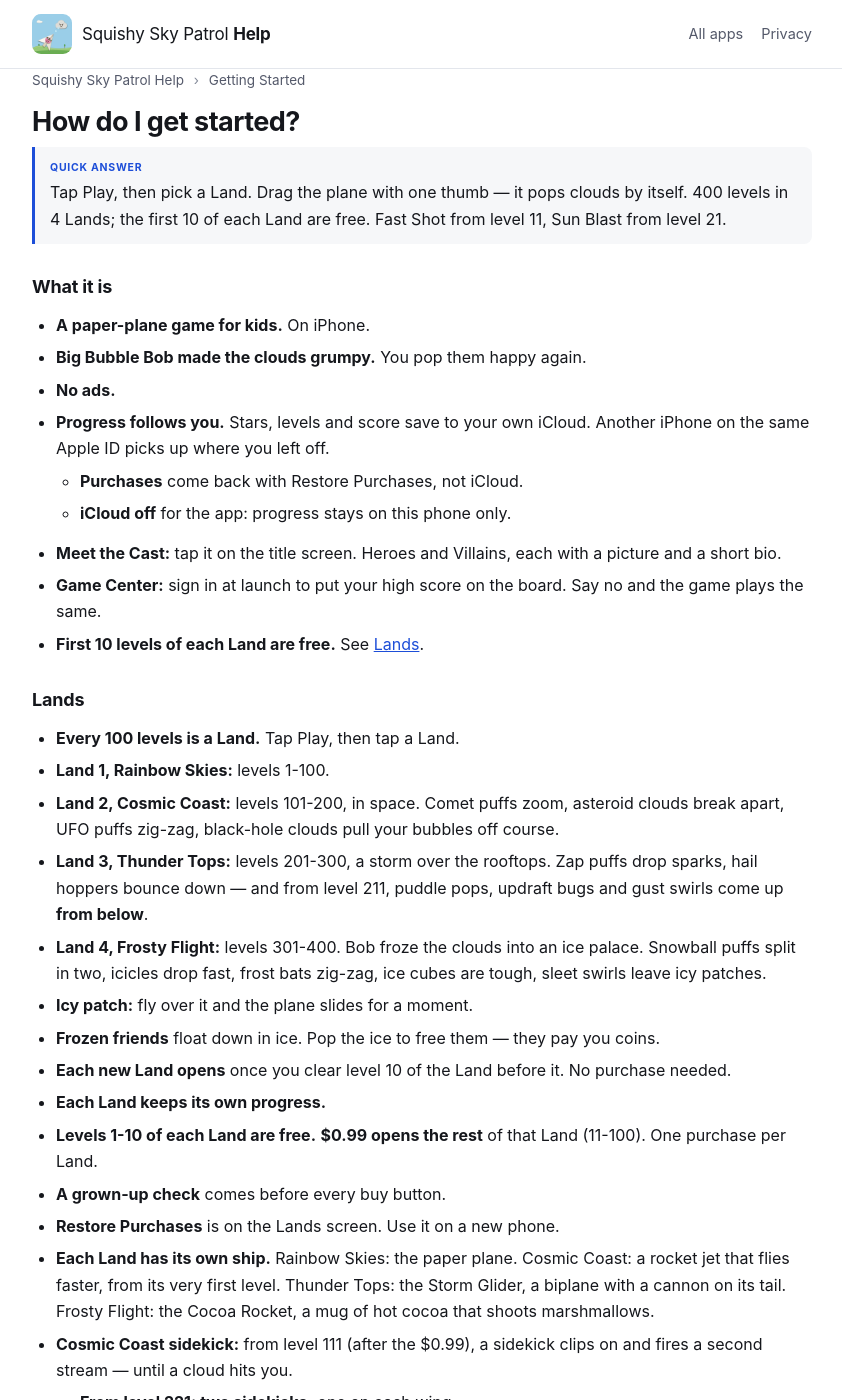
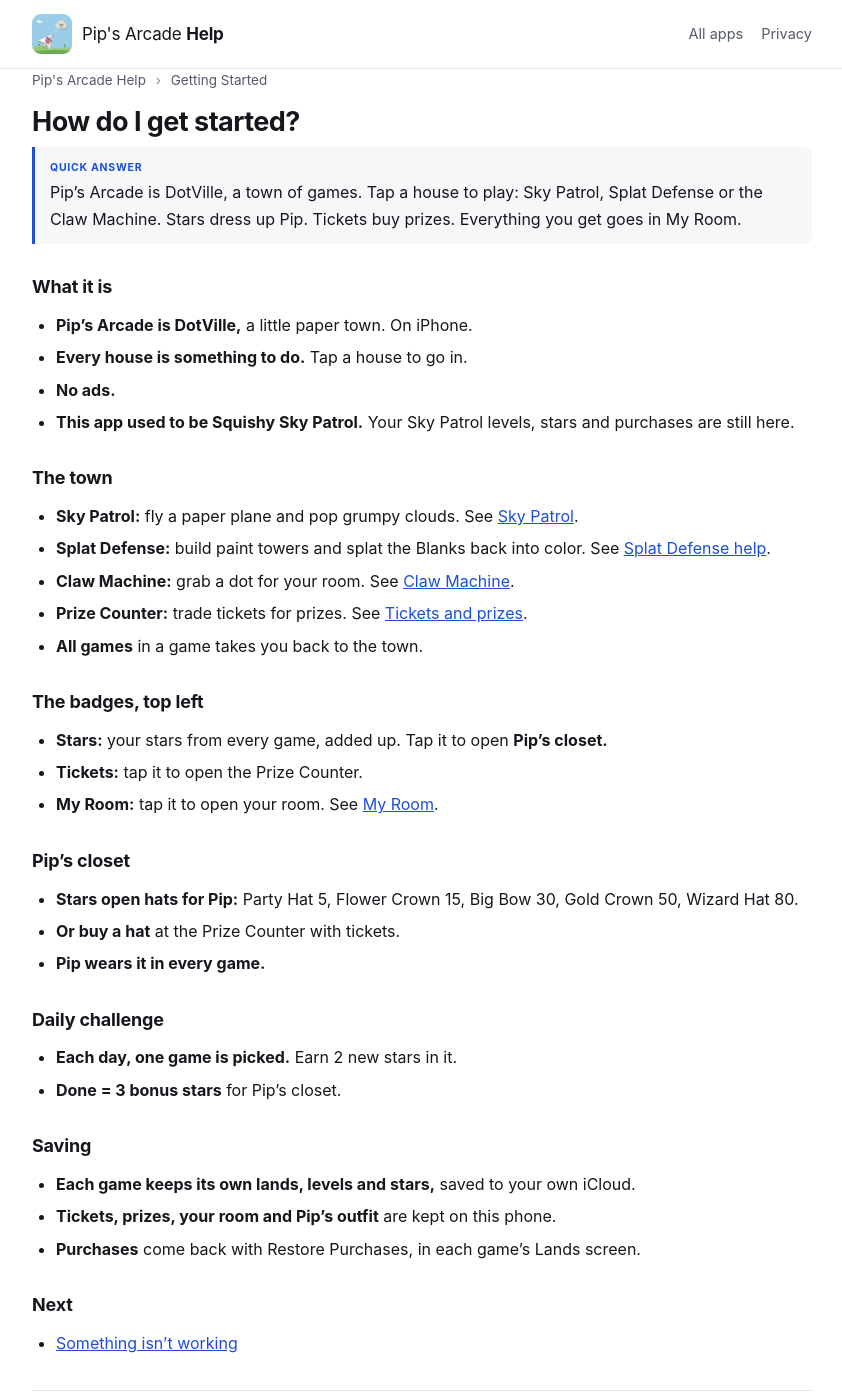
Before and after one commit to mytombrown/team-assist-help, a Jekyll site: the page built from _guides/squishyskypatrol/getting-started.md, in a window 1280 px wide and 1400 px high. Shown: the whole window, without its empty margins (218-1060 px from the left). Built offline with Jekyll 4.4.1, drawn with Linux system fonts in a browser that asks for light colours; some of the changed text lies outside the part shown.

Commit message:
SSP-1522: Pip's Arcade help — town, Sky Patrol, Claw Machine, tickets + prizes, My Room; DotVille Quest name
Co-Authored-By: Claude Opus 5.5 <noreply@anthropic.com>

```diff
--- a/_data/apps.yml
+++ b/_data/apps.yml
@@ -30,15 +30,15 @@
   privacy: https://legal.mytombrown.com/squishy-splat-defense/privacy/
   soon: true
 - id: squishyquest
-  name: Squishy Quest
+  name: DotVille Quest
   icon: /assets/icons/squishyquest.png
   blurb: "A papercraft adventure: follow the clues, team up, and paint Craftville back to color."
   privacy: https://legal.mytombrown.com/squishy-quest/privacy/
   soon: true
 - id: squishyskypatrol
-  name: Squishy Sky Patrol
+  name: Pip's Arcade
   icon: /assets/icons/squishyskypatrol.png
-  blurb: "A paper-plane game for kids: drag the plane, pop the grumpy clouds, beat Big Bubble Bob."
+  blurb: "Welcome to DotVille: Sky Patrol, Splat Defense, the Claw Machine, tickets, prizes and your own room."
   soon: true
 - id: novapatrol
   name: Nova Patrol
--- a/_guides/squishyskypatrol/getting-started.md
+++ b/_guides/squishyskypatrol/getting-started.md
@@ -3,108 +3,53 @@ title: "How do I get started?"
 app: squishyskypatrol
 category: getting-started
 order: 1
-tags: "start, first time, new, play, level 1, story, map, stars, hearts, score, high score, total score, game center, leaderboard, sky patrol, clouds, bob, fast shot, sun blast, power-up, 100 levels, worlds, easy, hard, difficulty, trophy, iphone duo, sideways, landscape, camera, lands, land 2, cosmic coast, rocket jet, sidekick, purchase, restore, free levels, 200 levels, 300 levels, land 3, thunder tops, storm glider, reverse cannon, rumble, from below, 400 levels, land 4, frosty flight, cocoa rocket, marshmallow, fire ring, flurry, icy patch, frozen friend, icloud, sync, new phone, ipad, meet the cast, cast, heroes, villains, characters, power-up level, level up, faster, button magnet, magnet, buttons, two sidekicks, twin sidekick"
-quick: "Tap Play, then pick a Land. Drag the plane with one thumb — it pops clouds by itself. 400 levels in 4 Lands; the first 10 of each Land are free. Fast Shot from level 11, Sun Blast from level 21."
+tags: "start, first time, new, play, pip's arcade, arcade, dotville, town, houses, home screen, sky patrol, splat defense, claw machine, prize counter, my room, stars, pip, closet, outfit, hat, daily challenge, bonus stars, tickets, no ads, icloud"
+quick: "Pip's Arcade is DotVille, a town of games. Tap a house to play: Sky Patrol, Splat Defense or the Claw Machine. Stars dress up Pip. Tickets buy prizes. Everything you get goes in My Room."
 related:
+  - sky-patrol
+  - claw-machine
+  - tickets-and-prizes
+  - my-room
   - troubleshooting
 ---
 
 ## What it is
 
-- **A paper-plane game for kids.** On iPhone.
-- **Big Bubble Bob made the clouds grumpy.** You pop them happy again.
+- **Pip's Arcade is DotVille,** a little paper town. On iPhone.
+- **Every house is something to do.** Tap a house to go in.
 - **No ads.**
-- **Progress follows you.** Stars, levels and score save to your own iCloud. Another iPhone on the same Apple ID picks up where you left off.
-  - **Purchases** come back with Restore Purchases, not iCloud.
-  - **iCloud off** for the app: progress stays on this phone only.
-- **Meet the Cast:** tap it on the title screen. Heroes and Villains, each with a picture and a short bio.
-- **Game Center:** sign in at launch to put your high score on the board. Say no and the game plays the same.
-- **First 10 levels of each Land are free.** See [Lands](#lands).
+- **This app used to be Squishy Sky Patrol.** Your Sky Patrol levels, stars and purchases are still here.
 
-## Lands
+## The town
 
-- **Every 100 levels is a Land.** Tap Play, then tap a Land.
-- **Land 1, Rainbow Skies:** levels 1-100.
-- **Land 2, Cosmic Coast:** levels 101-200, in space. Comet puffs zoom, asteroid clouds break apart, UFO puffs zig-zag, black-hole clouds pull your bubbles off course.
-- **Land 3, Thunder Tops:** levels 201-300, a storm over the rooftops. Zap puffs drop sparks, hail hoppers bounce down — and from level 211, puddle pops, updraft bugs and gust swirls come up **from below**.
-- **Land 4, Frosty Flight:** levels 301-400. Bob froze the clouds into an ice palace. Snowball puffs split in two, icicles drop fast, frost bats zig-zag, ice cubes are tough, sleet swirls leave icy patches.
-- **Icy patch:** fly over it and the plane slides for a moment.
-- **Frozen friends** float down in ice. Pop the ice to free them — they pay you coins.
-- **Each new Land opens** once you clear level 10 of the Land before it. No purchase needed.
-- **Each Land keeps its own progress.**
-- **Levels 1-10 of each Land are free.** **$0.99 opens the rest** of that Land (11-100). One purchase per Land.
-- **A grown-up check** comes before every buy button.
-- **Restore Purchases** is on the Lands screen. Use it on a new phone.
-- **Each Land has its own ship.** Rainbow Skies: the paper plane. Cosmic Coast: a rocket jet that flies faster, from its very first level. Thunder Tops: the Storm Glider, a biplane with a cannon on its tail. Frosty Flight: the Cocoa Rocket, a mug of hot cocoa that shoots marshmallows.
-- **Cosmic Coast sidekick:** from level 111 (after the $0.99), a sidekick clips on and fires a second stream — until a cloud hits you.
-  - **From level 221: two sidekicks,** one on each wing.
-- **Button Magnet (from level 121):** catch the blue squish. Buttons fly to you from further away.
-  - **Catch more:** it reaches further, up to level 3. A hit takes it away.
-- **Thunder Tops reverse cannon:** from level 211 (after the $0.99), catch the orange squish. The tail cannon fires fast orange beams down at what comes up from below. A hit takes it away; a new one drops a few seconds later.
-- **Frosty Flight fire ring:** from level 311 (after the $0.99), catch the flame squish. Fire circles the plane for 10 seconds and hurts what it touches — ice cubes most. A hit puts it out; a new one drops a while later.
-- **Lost a power-up to a hit?** A new one drops — unless the level is almost done (80% or more).
-- **Every power-up keeps working** in later Lands.
+- **Sky Patrol:** fly a paper plane and pop grumpy clouds. See [Sky Patrol]({{ '/squishyskypatrol/sky-patrol/' | relative_url }}).
+- **Splat Defense:** build paint towers and splat the Blanks back into color. See [Splat Defense help]({{ '/squishysplatdefense/' | relative_url }}).
+- **Claw Machine:** grab a dot for your room. See [Claw Machine]({{ '/squishyskypatrol/claw-machine/' | relative_url }}).
+- **Prize Counter:** trade tickets for prizes. See [Tickets and prizes]({{ '/squishyskypatrol/tickets-and-prizes/' | relative_url }}).
+- **All games** in a game takes you back to the town.
 
-## Start playing
+## The badges, top left
 
-- **Tap Play.**
-- **The first time:** a short story plays. Tap to keep going.
-- **Drag with one thumb.** The plane fires bubbles by itself (marshmallows in Frosty Flight). Each shot has a dark ring, so you can see it on every sky.
-- **Fly anywhere.** The plane reaches all the way up, just under the score and hearts. Bumping a boss still costs a heart.
+- **Stars:** your stars from every game, added up. Tap it to open **Pip's closet.**
+- **Tickets:** tap it to open the Prize Counter.
+- **My Room:** tap it to open your room. See [My Room]({{ '/squishyskypatrol/my-room/' | relative_url }}).
 
-## The clouds
+## Pip's closet
 
-- **Puff:** 1 hit. **Drizzle:** 2 hits, zigzags. **Rumble:** 4 hits, drops raindrops.
-- **Gold cloud:** drops a shield. It keeps you safe for a few seconds.
-- **A boss** waits at the end of every world: levels 10, 20, 30 … 400. In space: the Gloom Moon and Meteor Mike. In Thunder Tops: Rumble, a very loud storm cloud. In Frosty Flight: Flurry, a snow cloud who throws snowflakes — the fire ring melts them.
+- **Stars open hats for Pip:** Party Hat 5, Flower Crown 15, Big Bow 30, Gold Crown 50, Wizard Hat 80.
+- **Or buy a hat** at the Prize Counter with tickets.
+- **Pip wears it in every game.**
 
-## Power-ups
+## Daily challenge
 
-- **Fast Shot (from level 11):** catch the pink bubble. You fire twice as fast.
-  - **A hit takes it away.** It also ends with the level.
-- **Sun Blast (from level 21):** tap the sun. Every cloud on screen pops.
-  - **Once a level.** The sun goes grey after. The boss is not popped.
-- **Power-ups level up, up to 3.** Fast Shot, sidekick, reverse cannon and fire ring.
-  - **Holding one?** The same power-up drops again a few seconds later.
-  - **Catch it:** it gets faster. Level 3 is the fastest.
-  - **A hit takes it all away.** The next catch starts back at level 1.
+- **Each day, one game is picked.** Earn 2 new stars in it.
+- **Done = 3 bonus stars** for Pip's closet.
 
-## Hearts and stars
+## Saving
 
-- **You have 3 hearts.** A raindrop or a cloud bump takes 1.
-- **1 star:** win the level. **2 stars:** pop half the clouds. **3 stars:** pop most of them with 2 hearts left.
-  - **3 stars on Hard only.** Easy tops out at 2.
-
-## Easy or Hard
-
-- **Pick on the map.** Tap Easy or Hard.
-- **Hard:** more clouds, faster, tougher. Bosses are stronger.
-- **Hard scores x2.**
-
-## Score
-
-- **Level score = time + coins + hearts.**
-  - **Time:** 5 for each second under par (wins only).
-  - **Coins:** 10 for each jelly coin.
-  - **Hearts:** 100 for each heart left (wins only).
-- **The results screen** shows all 3 parts.
-- **Total score** = each level's best, added up. It shows on the map.
-- **Signed in to Game Center?** Your total goes on the High Score board. Tap **High Scores** on the title screen, or the **trophy** on the map or results screen, to see it.
-
-## The map
-
-- **100 levels in 10 worlds in each Land.** Puffy Peaks first, then Thunder Town and more.
-- **Win a level** to open the next one.
-- **Your best stars** show on each level.
-- **The story** plays before level 1 and on every 10th level.
-
-## iPhone Duo
-
-- **Open and held sideways:** the game stays the same size in the middle.
-  - **Left side:** score, coins, level and world.
-  - **Right side:** hearts, Fast Shot and the sun.
-- **Hearts stay clear of the camera** on every screen.
-- **Every other iPhone** plays upright, the same as before.
+- **Each game keeps its own lands, levels and stars,** saved to your own iCloud.
+- **Tickets, prizes, your room and Pip's outfit** are kept on this phone.
+- **Purchases** come back with Restore Purchases, in each game's Lands screen.
 
 ## Next
 
--- /dev/null
+++ b/_guides/squishyskypatrol/sky-patrol.md
@@ -0,0 +1,114 @@
+---
+title: "How do I play Sky Patrol?"
+app: squishyskypatrol
+category: how-to
+order: 1
+tags: "sky patrol, play, level 1, story, map, stars, hearts, score, high score, total score, game center, leaderboard, clouds, bob, fast shot, sun blast, power-up, 100 levels, worlds, easy, hard, difficulty, trophy, iphone duo, sideways, landscape, camera, lands, land 2, cosmic coast, rocket jet, sidekick, purchase, restore, free levels, 200 levels, 300 levels, land 3, thunder tops, storm glider, reverse cannon, rumble, from below, 400 levels, land 4, frosty flight, cocoa rocket, marshmallow, fire ring, flurry, icy patch, frozen friend, icloud, sync, new phone, ipad, meet the cast, cast, heroes, villains, characters, power-up level, level up, faster, button magnet, magnet, buttons, two sidekicks, twin sidekick"
+quick: "Tap the Sky Patrol house, then Play, then pick a Land. Drag the plane with one thumb — it pops clouds by itself. 400 levels in 4 Lands; the first 10 of each Land are free. Fast Shot from level 11, Sun Blast from level 21."
+related:
+  - getting-started
+  - tickets-and-prizes
+  - troubleshooting
+---
+
+## What it is
+
+- **A paper-plane game,** in the Sky Patrol house in DotVille.
+- **Big Bubble Bob made the clouds grumpy.** You pop them happy again.
+- **Progress follows you.** Stars, levels and score save to your own iCloud. Another iPhone on the same Apple ID picks up where you left off.
+  - **Purchases** come back with Restore Purchases, not iCloud.
+  - **iCloud off** for the app: progress stays on this phone only.
+- **Every level pays tickets** for the Prize Counter. See [Tickets and prizes]({{ '/squishyskypatrol/tickets-and-prizes/' | relative_url }}).
+- **Meet the Cast:** tap it on the title screen. Heroes and Villains, each with a picture and a short bio.
+- **Game Center:** sign in at launch to put your high score on the board. Say no and the game plays the same.
+- **First 10 levels of each Land are free.** See [Lands](#lands).
+
+## Lands
+
+- **Every 100 levels is a Land.** Tap Play, then tap a Land.
+- **Land 1, Rainbow Skies:** levels 1-100.
+- **Land 2, Cosmic Coast:** levels 101-200, in space. Comet puffs zoom, asteroid clouds break apart, UFO puffs zig-zag, black-hole clouds pull your bubbles off course.
+- **Land 3, Thunder Tops:** levels 201-300, a storm over the rooftops. Zap puffs drop sparks, hail hoppers bounce down — and from level 211, puddle pops, updraft bugs and gust swirls come up **from below**.
+- **Land 4, Frosty Flight:** levels 301-400. Bob froze the clouds into an ice palace. Snowball puffs split in two, icicles drop fast, frost bats zig-zag, ice cubes are tough, sleet swirls leave icy patches.
+- **Icy patch:** fly over it and the plane slides for a moment.
+- **Frozen friends** float down in ice. Pop the ice to free them — they pay you coins.
+- **Each new Land opens** once you clear level 10 of the Land before it. No purchase needed.
+- **Each Land keeps its own progress.**
+- **Levels 1-10 of each Land are free.** **$0.99 opens the rest** of that Land (11-100). One purchase per Land.
+- **A grown-up check** comes before every buy button.
+- **Restore Purchases** is on the Lands screen. Use it on a new phone.
+- **Each Land has its own ship.** Rainbow Skies: the paper plane. Cosmic Coast: a rocket jet that flies faster, from its very first level. Thunder Tops: the Storm Glider, a biplane with a cannon on its tail. Frosty Flight: the Cocoa Rocket, a mug of hot cocoa that shoots marshmallows.
+- **Cosmic Coast sidekick:** from level 111 (after the $0.99), a sidekick clips on and fires a second stream — until a cloud hits you.
+  - **From level 221: two sidekicks,** one on each wing.
+- **Button Magnet (from level 121):** catch the blue squish. Buttons fly to you from further away.
+  - **Catch more:** it reaches further, up to level 3. A hit takes it away.
+- **Thunder Tops reverse cannon:** from level 211 (after the $0.99), catch the orange squish. The tail cannon fires fast orange beams down at what comes up from below. A hit takes it away; a new one drops a few seconds later.
+- **Frosty Flight fire ring:** from level 311 (after the $0.99), catch the flame squish. Fire circles the plane for 10 seconds and hurts what it touches — ice cubes most. A hit puts it out; a new one drops a while later.
+- **Lost a power-up to a hit?** A new one drops — unless the level is almost done (80% or more).
+- **Every power-up keeps working** in later Lands.
+
+## Start playing
+
+- **Tap Play.**
+- **The first time:** a short story plays. Tap to keep going.
+- **Drag with one thumb.** The plane fires bubbles by itself (marshmallows in Frosty Flight). Each shot has a dark ring, so you can see it on every sky.
+- **Fly anywhere.** The plane reaches all the way up, just under the score and hearts. Bumping a boss still costs a heart.
+
+## The clouds
+
+- **Puff:** 1 hit. **Drizzle:** 2 hits, zigzags. **Rumble:** 4 hits, drops raindrops.
+- **Gold cloud:** drops a shield. It keeps you safe for a few seconds.
+- **A boss** waits at the end of every world: levels 10, 20, 30 … 400. In space: the Gloom Moon and Meteor Mike. In Thunder Tops: Rumble, a very loud storm cloud. In Frosty Flight: Flurry, a snow cloud who throws snowflakes — the fire ring melts them.
+
+## Power-ups
+
+- **Fast Shot (from level 11):** catch the pink bubble. You fire twice as fast.
+  - **A hit takes it away.** It also ends with the level.
+- **Sun Blast (from level 21):** tap the sun. Every cloud on screen pops.
+  - **Once a level.** The sun goes grey after. The boss is not popped.
+- **Power-ups level up, up to 3.** Fast Shot, sidekick, reverse cannon and fire ring.
+  - **Holding one?** The same power-up drops again a few seconds later.
+  - **Catch it:** it gets faster. Level 3 is the fastest.
+  - **A hit takes it all away.** The next catch starts back at level 1.
+
+## Hearts and stars
+
+- **You have 3 hearts.** A raindrop or a cloud bump takes 1.
+- **1 star:** win the level. **2 stars:** pop half the clouds. **3 stars:** pop most of them with 2 hearts left.
+  - **3 stars on Hard only.** Easy tops out at 2.
+
+## Easy or Hard
+
+- **Pick on the map.** Tap Easy or Hard.
+- **Hard:** more clouds, faster, tougher. Bosses are stronger.
+- **Hard scores x2.**
+
+## Score
+
+- **Level score = time + coins + hearts.**
+  - **Time:** 5 for each second under par (wins only).
+  - **Coins:** 10 for each jelly coin.
+  - **Hearts:** 100 for each heart left (wins only).
+- **The results screen** shows all 3 parts.
+- **Total score** = each level's best, added up. It shows on the map.
+- **Signed in to Game Center?** Your total goes on the High Score board. Tap **High Scores** on the title screen, or the **trophy** on the map or results screen, to see it.
+
+## The map
+
+- **100 levels in 10 worlds in each Land.** Puffy Peaks first, then Thunder Town and more.
+- **Win a level** to open the next one.
+- **Your best stars** show on each level.
+- **The story** plays before level 1 and on every 10th level.
+
+## iPhone Duo
+
+- **Open and held sideways:** the game stays the same size in the middle.
+  - **Left side:** score, coins, level and world.
+  - **Right side:** hearts, Fast Shot and the sun.
+- **Hearts stay clear of the camera** on every screen.
+- **Every other iPhone** plays upright, the same as before.
+
+## Next
+
+- [Back to the town]({{ '/squishyskypatrol/getting-started/' | relative_url }})
+- [Something isn't working]({{ '/squishyskypatrol/troubleshooting/' | relative_url }})
--- /dev/null
+++ b/_guides/squishyskypatrol/tickets-and-prizes.md
@@ -0,0 +1,41 @@
+---
+title: "How do tickets and the Prize Counter work?"
+app: squishyskypatrol
+category: how-to
+order: 3
+tags: "tickets, prize counter, prizes, buy, spend, earn, stars, mission, replay, dots, hats, decor, flower, mushroom, lollipop, bush, dotville quest, quest friends, victoria, sunny, pell, bio, sold out, got it, money"
+quick: "Every mission pays tickets by its best stars: 1 star 5, 2 stars 10, 3 stars 20. Spend them at the Prize Counter on dots, hats for Pip, room decor and DotVille Quest friends. Tickets can never be bought."
+related:
+  - my-room
+  - claw-machine
+  - getting-started
+---
+
+## Earn tickets
+
+- **Every mission pays** by its best stars: **1 star = 5, 2 stars = 10, 3 stars = 20.**
+- **Missions** are Sky Patrol levels, Splat Defense levels and the Claw Machine lesson.
+- **Beat your best:** you get the difference. 1 star to 3 stars pays 15 more.
+- **Claw Machine:** extra wins after the day's dot pay 5 each.
+- **The town says** "+ tickets!" when you come back with new ones.
+- **Tickets can never be bought.** There is no money in tickets.
+
+## The Prize Counter
+
+- **Tap the Prize Counter house,** or the tickets badge in the town.
+- **Pip is behind the counter.** Tap Pip to read Pip's story.
+- **Tap a prize** to get it. Pip asks first: tap **Yes!**
+- **Not enough tickets?** Pip says how many more you need.
+
+## The prizes
+
+- **Dots for your room:** 30 each. Buy the same dot again and it grows, up to large.
+- **Hats for Pip:** Party Hat 15, Flower Crown 25, Big Bow 40, Gold Crown 60, Wizard Hat 90. Pip can wear it, and it stands in your room.
+- **Room decor:** flowers, mushrooms, lollipops and bushes, 10 to 25.
+- **DotVille Quest friends:** Victoria, Sunny, Nika, Pengu, Owl, Axo, Dragon, Piggy, Uni and Pell, 40 to 85.
+- **Dots and Quest friends** open a card with who they are. Tap **Get** on the card to buy.
+- **Got it** means you have it. Hats, decor and friends are once each.
+
+## Next
+
+- [My Room]({{ '/squishyskypatrol/my-room/' | relative_url }})
--- a/_guides/squishyskypatrol/troubleshooting.md
+++ b/_guides/squishyskypatrol/troubleshooting.md
@@ -3,8 +3,8 @@ title: "Something isn't working — what do I do?"
 app: squishyskypatrol
 category: help
 order: 1
-tags: "problem, help, not working, no sound, too hard, stuck, level locked, stars gone, progress lost, new phone, game center, high score, leaderboard, support, contact"
-quick: "No sound? Check the silent switch and volume. Score not on Game Center? Sign in under Settings › Game Center, then finish a level. Progress lives on this phone only. Still stuck? Email support."
+tags: "problem, help, not working, no sound, too hard, stuck, level locked, stars gone, progress lost, new phone, game center, high score, leaderboard, support, contact, claw machine, no dot, tickets, prize, my room, missing, can't buy"
+quick: "No sound? Check the silent switch and volume. Score not on Game Center? Sign in under Settings › Game Center, then finish a level. One claw dot a day. Prizes all show in My Room. Still stuck? Email support."
 related:
   - getting-started
 ---
@@ -31,8 +31,26 @@ related:
 
 ## Stars or levels are gone
 
-- **Progress is saved on this phone only.** It does not move to a new phone.
-- **Deleting the app deletes the progress.**
+- **Game progress saves to your own iCloud.** Check that iCloud is on for the app.
+- **Tickets, prizes, your room and Pip's outfit** stay on this phone. They do not move to a new phone.
+- **Deleting the app deletes** what is kept on the phone.
+
+## The Claw Machine won't give me a dot
+
+- **One dot a day goes to your room.** More wins that day pay 5 tickets instead.
+- **Come back tomorrow** for the next dot.
+
+## A prize is not in my room
+
+- **Open My Room again.** Everything you get shows up there: dots, hats, decor and Quest friends.
+- **Hats start on the windowsill.**
+- **Something behind something else?** Drag the front one away.
+
+## I can't buy a prize
+
+- **Not enough tickets.** Pip says how many more you need. Play a mission to earn more.
+- **It says "got it".** You already have it. Hats, decor and friends are once each.
+- **A dot is already large.** It can't grow more.
 
 ## Contact support
 
```
Also changed, not shown: _guides/squishyskypatrol/claw-machine.md (added, +43 -0 lines), _guides/squishyskypatrol/my-room.md (added, +41 -0 lines), _guides/squishysplatdefense/getting-started.md (+1 -0 lines).
